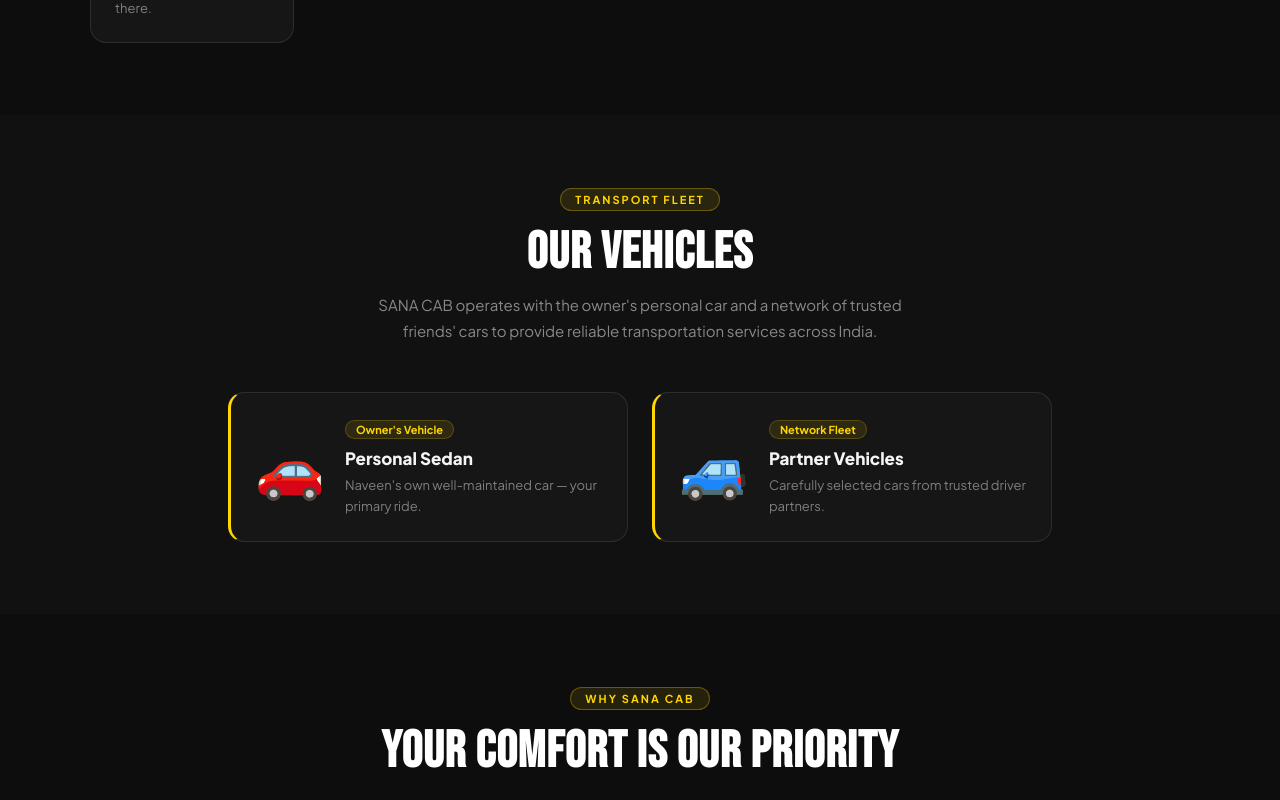
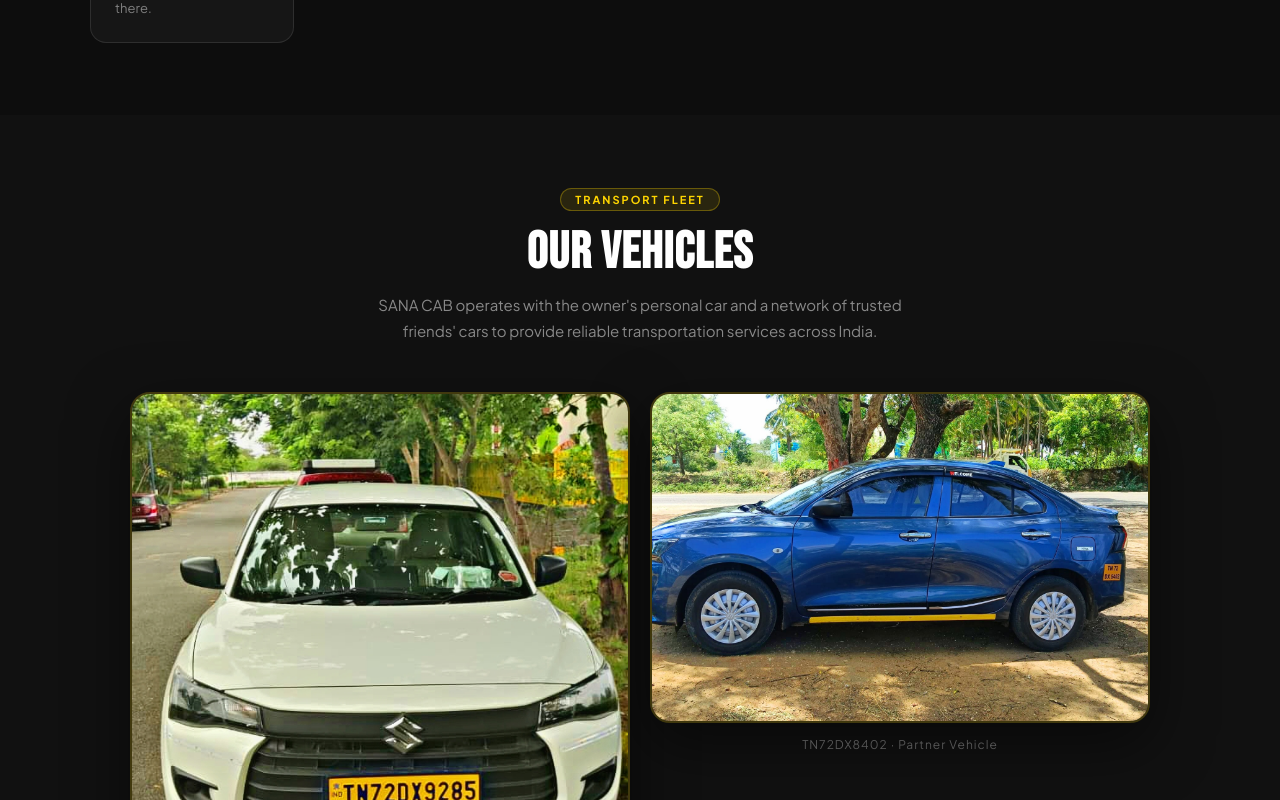
Before and after one commit to Dhivyasitharam/sana-cab, a React (Vite) app: page / in a window 1280 px wide. Shown: the part 2000-2800 px from the top of the page. Built offline with nearby package versions, Linux system fonts and the light colour scheme.

Commit message:
Added cab images

```diff
--- a/src/components/Homepage.jsx
+++ b/src/components/Homepage.jsx
@@ -10,8 +10,8 @@
         <div style={{ position:"absolute", bottom:"5%", left:"-5%", width:400, height:400, borderRadius:"50%", background:"radial-gradient(circle,rgba(255,214,0,.05) 0%,transparent 70%)", zIndex:0 }} />
         <div style={{ position:"absolute", inset:0, backgroundImage:"linear-gradient(rgba(255,214,0,.03) 1px,transparent 1px),linear-gradient(90deg,rgba(255,214,0,.03) 1px,transparent 1px)", backgroundSize:"60px 60px", zIndex:0 }} />
 
-        <div style={{ maxWidth:1100, margin:"0 auto", width:"100%", position:"relative", zIndex:1 }}>
-          <div style={{ maxWidth:700 }}>
+        <div style={{ maxWidth:1100, margin:"0 auto", width:"100%", position:"relative", zIndex:1, display:"flex", alignItems:"center", gap:40, flexWrap:"wrap" }}>
+          <div style={{ flex:1, minWidth:280, maxWidth:700 }}>
             <div className="section-label fadeUp" style={{ animationDelay:".1s" }}>🚖 Chennai's Trusted Cab Service</div>
             <h1 className="fadeUp" style={{ fontFamily:"'Bebas Neue',sans-serif", fontSize:"clamp(2.8rem,7vw,6rem)", lineHeight:1.05, letterSpacing:2, marginBottom:20, animationDelay:".2s" }}>
               SANA CAB —<br />
@@ -30,7 +30,21 @@
               </button>
             </div>
           </div>
-          <div className="float hide-sm" style={{ position:"absolute", right:"0%", top:"10%", fontSize:160, opacity:.07, userSelect:"none", pointerEvents:"none" }}>🚖</div>
+
+          {/* ✅ CAB IMAGE IN HERO */}
+          <div className="fadeUp hide-sm" style={{ flex:"0 0 auto", animationDelay:".5s" }}>
+            <img
+              src="/cab.jpg"
+              alt="Sana Cab"
+              style={{
+                width: 420,
+                maxWidth: "100%",
+                borderRadius: 24,
+                boxShadow: "0 0 60px rgba(255,214,0,.2), 0 20px 60px rgba(0,0,0,.5)",
+                border: "2px solid rgba(255,214,0,.15)",
+              }}
+            />
+          </div>
         </div>
       </div>
 
@@ -98,6 +112,37 @@
               SANA CAB operates with the owner's personal car and a network of trusted friends' cars to provide reliable transportation services across India.
             </p>
           </div>
+
+          {/* ✅ BOTH CAB IMAGES SIDE BY SIDE */}
+          <div style={{ display:"flex", gap:20, justifyContent:"center", flexWrap:"wrap", marginBottom:36 }}>
+            <div style={{ flex:"1 1 280px", maxWidth:500, textAlign:"center" }}>
+              <img
+                src="/cab.jpg"
+                alt="Sana Cab 1"
+                style={{
+                  width:"100%",
+                  borderRadius:20,
+                  boxShadow:"0 20px 60px rgba(0,0,0,.5)",
+                  border:"2px solid rgba(255,214,0,.2)",
+                }}
+              />
+              <p style={{ color:"rgba(255,255,255,.3)", fontSize:12, marginTop:10, letterSpacing:1 }}>TN72DX9285 · Naveen's Personal Cab</p>
+            </div>
+            <div style={{ flex:"1 1 280px", maxWidth:500, textAlign:"center" }}>
+              <img
+                src="/cab2.jpg"
+                alt="Sana Cab 2"
+                style={{
+                  width:"100%",
+                  borderRadius:20,
+                  boxShadow:"0 20px 60px rgba(0,0,0,.5)",
+                  border:"2px solid rgba(255,214,0,.2)",
+                }}
+              />
+              <p style={{ color:"rgba(255,255,255,.3)", fontSize:12, marginTop:10, letterSpacing:1 }}>TN72DX8402 · Partner Vehicle</p>
+            </div>
+          </div>
+
           <div style={{ display:"flex", flexWrap:"wrap", gap:24, justifyContent:"center" }}>
             {[
               { emoji:"🚗", name:"Personal Sedan", desc:"Naveen's own well-maintained car — your primary ride.", tag:"Owner's Vehicle" },
```
Also changed, not shown: public/cab2.jpg (added).
